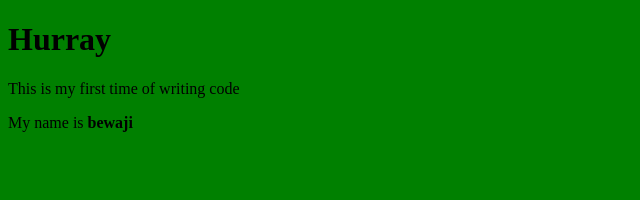
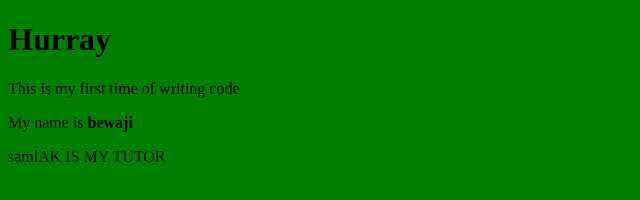
Before and after one commit to omobewaji/first-page, a plain HTML site: page index.html in a window 1280 px wide. Shown: the whole page, without its empty margins (0-640 px from the left). Drawn offline with Linux system fonts and the light colour scheme.

Commit message:
text added

```diff
--- a/index.html
+++ b/index.html
@@ -11,6 +11,7 @@
     <p>This is my first time of writing code</p>
     <p>My name is  <strong>bewaji</strong> </p>
 
+    <p>samlAK IS MY TUTOR</p>
 
 </body>
 </html>
```
